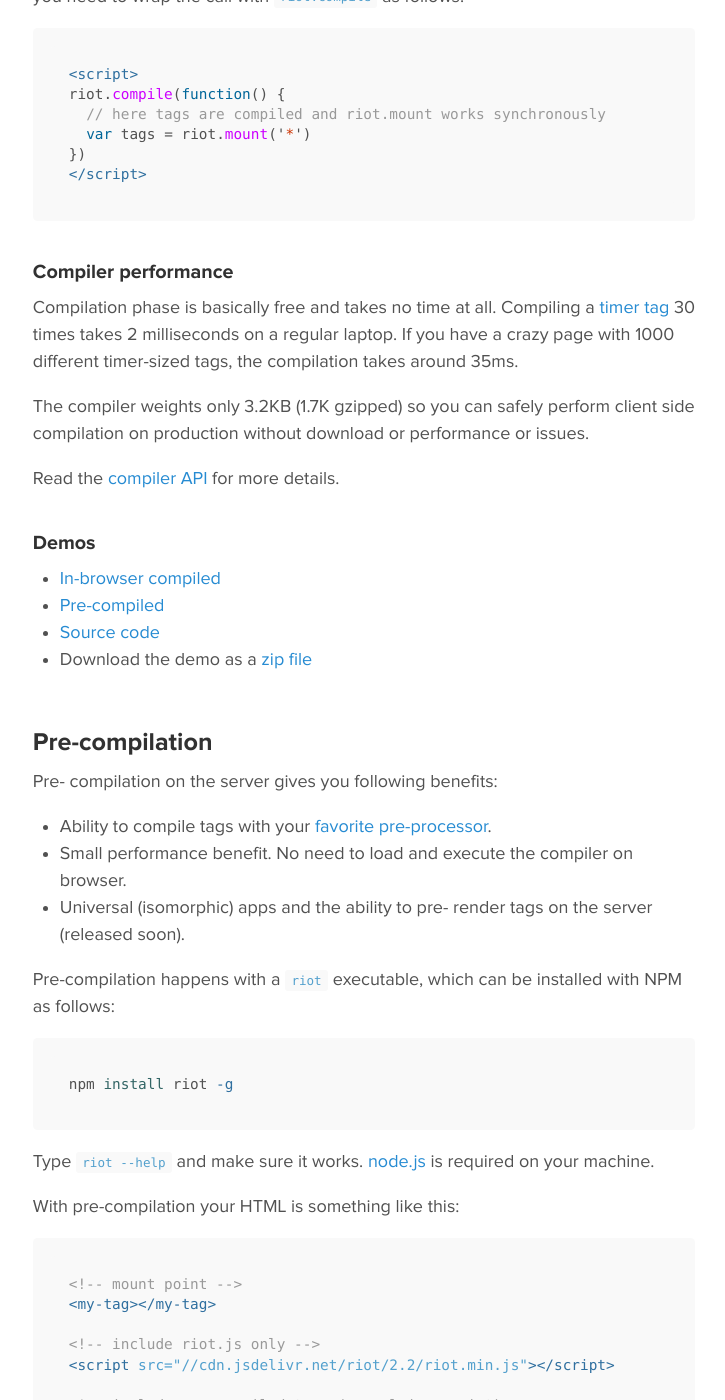
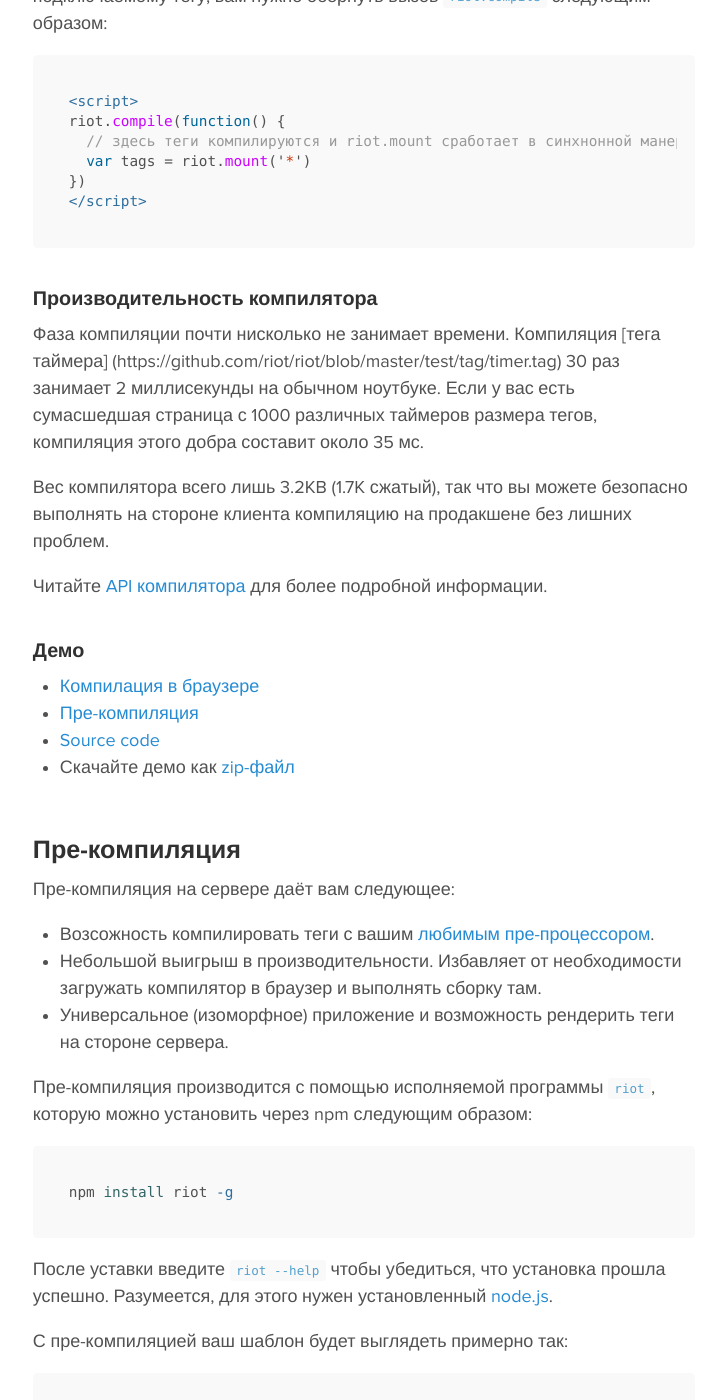
Before and after one commit to riot/riot.github.io, a Jekyll site: the page built from ru/guide/compiler.md, in a window 1280 px wide and 1400 px high, scrolled down 1254 px. Shown: the whole window, without its empty margins (276-1001 px from the left). Built offline with Jekyll 4.4.1, drawn with Linux system fonts in a browser that asks for light colours; Markdown is read by kramdown in place of the engine named in the settings; some of the changed text lies outside the part shown.

Commit message:
ru/guide/compiler.md

````diff
--- a/ru/guide/compiler.md
+++ b/ru/guide/compiler.md
@@ -1,92 +1,89 @@
 ---
 layout: ru
-title: Compiler
+title: Компилятор
 ---
 
 {% include guide-tabs.html %}
 
-## In-browser compilation
+## Компилация в браузере
 
-Custom tags need to be transformed to JavaScript before the browser can execute them. You can do this by setting a `type="riot/tag"` attribute for your script tags. For example:
-
+Пользовательские теги должны быть преобразованы в JavaScript, прежде чем браузер может выполнять их. Вы можете сделать это, установив атрибут `type="riot/tag"` для подколючаемых на странице скриптов. Например:
 
 ``` html
-<!-- mount point -->
+<!-- точка монтирования -->
 <my-tag></my-tag>
 
-<!-- inlined tag definition -->
+<!-- подключение тега -->
 <script type="riot/tag">
   <my-tag>
-    <h3>Tag layout</h3>
+    <h3>Шаблон тега</h3>
     <inner-tag />
   </my-tag>
 </script>
 
-<!-- <inner-tag/> is specified on external file -->
+<!-- <inner-tag/> определённый пользовательский тег -->
 <script src="path/to/javascript/with-tags.js" type="riot/tag"></script>
 
-<!-- include riot.js and the compiler -->
+<!-- подключение riot.js с компилятором  -->
 <script src="//cdn.jsdelivr.net/g/riot@2.2(riot.min.js+compiler.min.js)"></script>
 
 
-<!-- mount normally -->
+<!-- монтирование -->
 <script>
 riot.mount('*')
 </script>
 ```
 
-The script tag and the external file can contain multiple tags definitions combined with regular javascript.
+Тег script и подключаемые файлы могут содержать множество пользовательских тегов, которые могут сочетаться с обычным JavaScript.
 
-Riot automatically takes inlined and external tags and compiles them before the tags are rendered with the `riot.mount()` call.
+Riot автоматически компилирует пользовательские теги, прежде чем они будут использованы при вызове `riot.mount ()`.
 
-### Access tag instances
-If you are loading tags with `script src` and want to get access to the mounted tags you need to wrap the call with `riot.compile` as follows:
+### Доступ к объектам тегов
+Если вы загружаете теги через `script src` и хотите получить доступ к подключаемому тегу, вам нужно обернуть вызов `riot.compile` следующим образом:
 
 ``` html
 <script>
 riot.compile(function() {
-  // here tags are compiled and riot.mount works synchronously
+  // здесь теги компилируются и riot.mount сработает в синхнонной манере
   var tags = riot.mount('*')
 })
 </script>
 ```
 
-### Compiler performance
+### Производительность компилятора
 
-Compilation phase is basically free and takes no time at all. Compiling a [timer tag](https://github.com/riot/riot/blob/master/test/tag/timer.tag) 30 times takes 2 milliseconds on a regular laptop. If you have a crazy page with 1000 different timer-sized tags, the compilation takes around 35ms.
+Фаза компиляции почти нисколько не занимает времени. Компиляция [тега таймера] (https://github.com/riot/riot/blob/master/test/tag/timer.tag) 30 раз занимает 2 миллисекунды на обычном ноутбуке. Если у вас есть сумасшедшая страница с 1000 различных таймеров размера тегов, компиляция этого добра составит около 35 мс.
 
-The compiler weights only 3.2KB (1.7K gzipped) so you can safely perform client side compilation on production without download or performance or issues.
+Вес компилятора всего лишь 3.2KB (1.7K сжатый), так что вы можете безопасно выполнять на стороне клиента компиляцию на продакшене без лишних проблем.
 
-Read the [compiler API](/api/compiler/) for more details.
+Читайте [API компилятора](/api/compiler/) для более подробной информации.
 
+### Демо
 
-### Demos
-
-- [In-browser compiled](http://muut.github.io/riotjs/demo/)
-- [Pre-compiled](http://muut.github.io/riotjs/demo/)
+- [Компилация в браузере](http://muut.github.io/riotjs/demo/)
+- [Пре-компиляция](http://muut.github.io/riotjs/demo/)
 - [Source code](https://github.com/riot/riot/tree/gh-pages/demo)
-- Download the demo as a [zip file](https://github.com/riot/riot/archive/gh-pages.zip)
+- Скачайте демо как [zip-файл](https://github.com/riot/riot/archive/gh-pages.zip)
 
 
 
-## Pre-compilation
+## Пре-компиляция
 
-Pre- compilation on the server gives you following benefits:
+Пре-компиляция на сервере даёт вам следующее:
 
-- Ability to compile tags with your [favorite pre-processor](#pre-processors).
-- Small performance benefit. No need to load and execute the compiler on browser.
-- Universal (isomorphic) apps and the ability to pre- render tags on the server (released soon).
+- Возсожность компилировать теги с вашим [любимым пре-процессором](#Пре-процессоры).
+- Небольшой выигрыш в производительности. Избавляет от необходимости загружать компилятор в браузер и выполнять сборку там.
+- Универсальное (изоморфное) приложение и возможность рендерить теги на стороне сервера.
 
-
-Pre-compilation happens with a `riot` executable, which can be installed with NPM as follows:
+Пре-компиляция производится с помощью исполняемой программы `riot`, которую можно установить через npm следующим образом:
 
 ``` sh
 npm install riot -g
 ```
 
-Type `riot --help` and make sure it works. [node.js](http://nodejs.org/) is required on your machine.
+После уставки введите `riot --help` чтобы убедиться, что установка прошла успешно. Разумеется, для этого нужен установленный [node.js](http://nodejs.org/).
 
-With pre-compilation your HTML is something like this:
+С пре-компиляцией ваш шаблон будет выглядеть примерно так:
 
 ``` html
 <!-- mount point -->
@@ -104,36 +101,36 @@ riot.mount('*')
 </script>
 ```
 
-### Using
+### Использование
 
-Here is how `riot` command works:
+Комманда `riot` работает так:
 
 ``` sh
-# compile a file to current folder
+# компилировать файл в текущей директории
 riot some.tag
 
-# compile file to target folder
+# компилировать файл в определённую директорию
 riot some.tag some_folder
 
-# compile file to target path
+# компилировать файл по определённому пути
 riot some.tag some_folder/some.js
 
-# compile all files from source folder to target folder
+# компилировать файлы из определённой директории в определённое место
 riot some/folder path/to/dist
 
-# compile all files from source folder to a single concatenated file
+# компилировать файлы из директории и объединить их в один файл
 riot some/folder all-my-tags.js
 
 ```
 
-The source file can contain one or more custom tags and there can be regular JavaScript mixed together with custom tags. The compiler will only transform the custom tags and does not touch other parts of the source file.
+Исходный файл может содержать один или несколько пользовательских тегов и может быть регулярным JavaScript, который можно смешивать с пользовательскими тегами. Компилятор только преобразовать пользовательские теги и не затрагивает других частей исходного файла.
 
-For more information, type: `riot --help`
+Детальная информация: `riot --help`
 
 
-### Watch mode
+### Watch-мод
 
-You can watch directories and automatically transform files when they are changed.
+Вы можете следить за изменениями в файлах и автоматически их компилировать при изменнии:
 
 ``` sh
 # watch for
@@ -141,16 +138,16 @@ riot -w src dist
 ```
 
 
-### Custom extension
+### Определённое расширение
 
-You're free to use any file extension for your tags (instead of default `.tag`):
+Вместо дефолтного расширения `.tag`, вы можете использовать любое своё:
 
 ``` sh
 riot --ext html
 ```
 
 
-### Node module
+### Модуль node
 
 ``` javascript
 var riot = require('riot')
@@ -158,20 +155,21 @@ var riot = require('riot')
 var js = riot.compile(source_string)
 ```
 
-The compile function takes a string and returns a string.
+Функция compile принимает строку и отдаёт другую строку.
 
-### Plug into your workflow
+### Плагины для популярных сборщиков
 
 - [Gulp](https://github.com/e-jigsaw/gulp-riot)
 - [Grunt](https://github.com/ariesjia/grunt-riot)
 - [Browserify](https://github.com/jhthorsen/riotify)
 
 
-## Pre-processors
+## Пре-процессоры
 
-This is the main fruit of pre- compilation. You can use your favourite pre- processor to create custom tags. Both HTML and JavaScript processor can be customized.
+Это основной повод использовать пре-компиляцию. Вы можете использовать ваш любимый препроцессор для создания пользовательских тегов.
 
-The source language is specified with `--type` or `-t` argument on the command line or you can define the language on the script tag as follows:
+Исходный язык задается через аргумент `--type` или `-t` в командной строке, или вы можете определить язык в теге script следующим образом:
+
 
 ``` html
 <my-tag>
@@ -183,22 +181,21 @@ The source language is specified with `--type` or `-t` argument on the command l
 </my-tag>
 ```
 
-
 ### CoffeeScript
 
 ``` sh
-# use coffeescript pre-processor
+# использвание препроцессора coffeescript
 riot --type coffee --expr source.tag
 ```
 
-The `--expr` argument specifies that all the expressions are also processed as well. You can also use "cs" as an alias to "coffee". Here is a sample tag written in CoffeeScript:
+Вы также можете использовать "cs" в качестве псевдонима "coffee". Вот пример тэг, записанный в CoffeeScript:
 
 ``` javascript
 <kids>
 
   <h3 each={ kids[1 .. 2] }>{ name }</h3>
 
-  # Here are the kids
+  # дети
   this.kids = [
     { name: "Max" }
     { name: "Ida" }
@@ -208,7 +205,7 @@ The `--expr` argument specifies that all the expressions are also processed as w
 </kids>
 ```
 
-Note that `each` attribute is CoffeeScript as well. CoffeeScript must be present on your machine:
+Отметьте, что `each` аттрибут работает в CoffeeScript так же как и в нативном JS. Разумеется, что CoffeeScript должен быть установлен на вашей машине:
 
 ``` sh
 npm install coffee-script -g
@@ -217,14 +214,14 @@ npm install coffee-script -g
 
 ### EcmaScript 6
 
-ECMAScript 6 is enabled with a type "es6":
+Для ECMAScript 6 используется тип тега "es6":
 
 ``` sh
-# use ES6 pre-processor
+# использвание препроцессора ES6
 riot --type es6 source.tag
 ```
 
-An sample tag written in ES6:
+Пример тега, написанный в ES6:
 
 ``` html
 <test>
@@ -237,24 +234,24 @@ An sample tag written in ES6:
 </test>
 ```
 
-All ECMAScript 6 [features](https://github.com/lukehoban/es6features) can be used. [Babel](https://babeljs.io/) is used for the transformation:
+Все ECMAScript 6 [фичи](https://github.com/lukehoban/es6features) доступны. В реализации используется [Babel](https://babeljs.io/):
 
 ``` sh
 npm install babel
 ```
 
-Here is a [bigger example](https://github.com/txchen/feplay/tree/gh-pages/riot_babel) on using Babel with Riot.
+Вот другой [пример](https://github.com/txchen/feplay/tree/gh-pages/riot_babel) в котором испольуется Babel с Riot.
 
 ### TypeScript
 
-TypeScript adds optional static typing to JavaScript. Use `--type typescript` to enable it:
+TypeScript добавляет опциональную проверку в JavaScript. Для этого языка используйте `--type typescript`:
 
 ``` sh
-# use TypeScript pre-processor
+# Использование препроцессора TypeScript
 riot --type typescript source.tag
 ```
 
-An sample tag written in TypeScript:
+Пример на TypeScript:
 
 ``` html
 <test>
@@ -267,23 +264,23 @@ An sample tag written in TypeScript:
 </test>
 ```
 
-[typescript-simple](https://github.com/teppeis/typescript-simple) is used for the transformation:
+Для трансформации используется [typescript-simple](https://github.com/teppeis/typescript-simple):
 
 ``` sh
 npm install typescript-simple
 ```
 ### LiveScript
 
-Check out [LiveScript](http://livescript.net) for language features and documentation.
+Cписк фич языка можно увидеть [тут](http://livescript.net).
 
 The source language is specified with `--type` or `-t` argument:
 
 ``` sh
-# use livescript pre-processor
+# Использование препроцессора livescript
 riot --type livescript --expr source.tag
 ```
 
-The `--expr` argument specifies that all the expressions are also processed as well. You can also use "ls" as an alias to "livescript". Here is a sample tag written in LiveScript:
+Вы также можете использовать "ls" в качестве псевдонима "livescript". Вот пример тэг, записанный в livescript:
 
 ``` html
 <kids>
@@ -299,23 +296,19 @@ this.kids =
 </kids>
 ```
 
-Note that `each` attribute is LiveScript as well. LiveScript must be present on your machine:
+LiveScript должен быть установлен:
 
 ``` sh
 npm install LiveScript -g
 ```
 
 ### Jade
-
-HTML layout can be processed with `template` configuration option. Here's an example with Jade – a "clean, whitespace sensitive syntax for writing html"
-
-
 ``` sh
 # use Jade HTML pre-processor
 riot --template jade source.tag
 ```
 
-A Jade sample:
+Пример с Jade:
 
 ``` jade
 sample
@@ -324,7 +317,7 @@ sample
     @value = 'sample'
 ```
 
-As you notice, you can define the script type on the template as well. Above we use coffee. [jade](https://github.com/jadejs/jade) is used for the transformation:
+Для трансформации используется [jade](https://github.com/jadejs/jade).
 
 ``` sh
 npm install jade
@@ -332,9 +325,9 @@ npm install jade
 
 
 
-### Any language
+### Любой другой язык
 
-You can configure your favourite language by making a custom parser function. For example:
+Вы можете использовать любой язык для компиляции пользовательских тегов. Для этого вам нужно создать специальную функцию:
 
 ``` js
 function myParser(js, options) {
@@ -342,7 +335,7 @@ function myParser(js, options) {
 }
 ```
 
-This parser is then passed for the compiler with `parser` option:
+И передать её как параметр `parser` в `riot.compile`
 
 ``` js
 var riot = require('riot')
@@ -350,11 +343,11 @@ var riot = require('riot')
 var js = riot.compile(source_string, { parser: myParser, expr: true })
 ```
 
-Set `expr: true` if you want the expressions to be parsed as well.
+Установите `expr: true` если хотите, чтобы выражения js так же обрабатвыались.
 
-#### riot.parsers on the browser and the server
+#### riot.parsers в браузере и на сервере
 
-You can also create your custom riot parsers adding them to the `riot.parsers` property and share them across the browsers and server. For example
+Вы можете создать свой собственный парсер для Riot и добавить его в `riot.parsers`. Например:
 
 ```js
 riot.parsers.js.myJsParser = function(js, options) {
@@ -365,8 +358,7 @@ riot.parsers.css.myCssParser = function(tagName, css) {
   return doYourThing(tagName, css)
 }
 ```
-
-Once you have created your own `riot.parsers` you will be able to compile your tags using them in the following way
+Создав парсер и добавив его в `riot.parsers`, вы можете использовать его таким образом:
 
 ```html
 <custom-parsers>
@@ -380,30 +372,26 @@ Once you have created your own `riot.parsers` you will be able to compile your t
 </custom-parsers>
 ```
 
+### Без трансформации
 
-
-
-### No transformation
-
-By default Riot uses a build-in transpiler that simply enables shorter ES6- stylish method signatures. You can disable all transformation with `--type none`:
+По умолчанию Riot использует встроенный преобразователь, что позволяет использовать некоторые ES6-фичи. Вы можете отключить все преобразования с `--type none`:
 
 ``` sh
-# no pre-processor
+# без преобразований
 riot --type none --expr source.tag
 ```
 
-### AMD and CommonJS
+### AMD и CommonJS
+Теги Riot совместимы с `AMD` и ` CommonJS`. Это необходимо для тех случаев, когда Riot размещается на странице через загрузчики, вроде [RequireJS](http://requirejs.org/) или [Browserify](http://browserify.org/).
 
-Riot tags can be compiled with `AMD` (Asynchronous Module Definition) and `CommonJS` support. This configuration option is necessary if Riot is used with an AMD loader such as [RequireJS](http://requirejs.org/) or a CommonJS loader such as [Browserify](http://browserify.org/).
-
-The Riot library must be defined / required as `riot` in both cases.
+Библиотека Riot должен быть подключён как `riot` в обоих случаях.
 
 ``` sh
-# enable AMD and CommonJS
+# Включение AMD и CommonJS
 riot --m
 ```
 
-Example AMD:
+Пример с AMD:
 
 ``` js
 
@@ -421,5 +409,4 @@ var tags = require('tags')
 riot.mount('*')
 ```
 
-
-If you make something great, please [share it](https://github.com/riot/riot/issues/58) !
+Если вы сделали что-то интересное, пожалуйста, [поделитесь](https://github.com/riot/riot/issues/58) этим с сообществом!
````
Also changed, not shown: other parts of ru/guide/compiler.md (+1 -1 lines).
